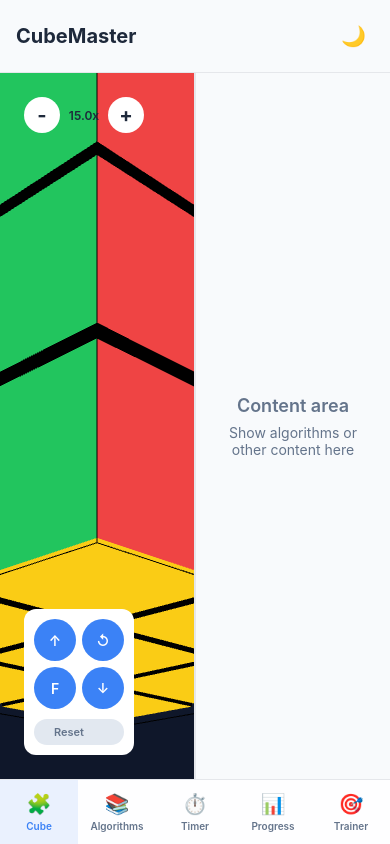
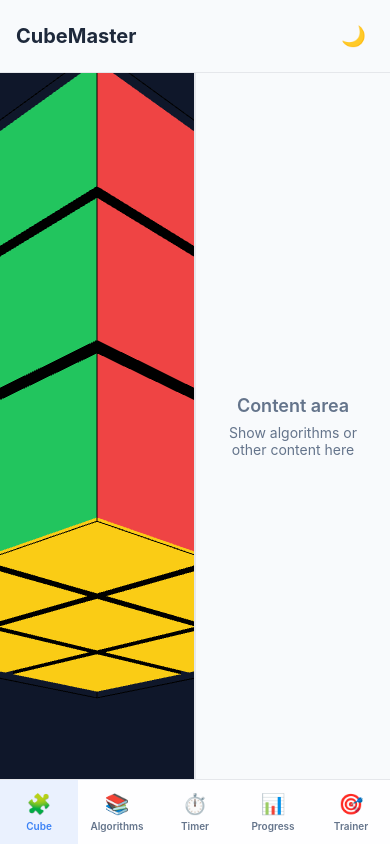
Before and after one commit to Logan-Heitkamp/rubix-cube-app, a React Native app: screen / in a window 390 px wide. Built offline with nearby package versions, Linux system fonts and the light colour scheme.

Commit message:
Remove view and zoom controls
- Removed rotation controls (4 corner buttons)
- Removed zoom controls (+/- buttons)
- Zoomed out camera (radius 8) to fit cube better on screen
- Simplified CubeView.tsx - cleaner and minimal

```diff
--- a/src/features/cube/CubeView.tsx
+++ b/src/features/cube/CubeView.tsx
@@ -1,14 +1,7 @@
 import React from 'react';
-import {
-  View,
-  StyleSheet,
-  TouchableOpacity,
-  Text,
-} from 'react-native';
-import { useCubeStore } from '../../store/useCubeStore';
+import { View, StyleSheet, Text } from 'react-native';
 import { useThemeStore } from '../../store/useThemeStore';
 import { MinimalCube } from './components/MinimalCube';
-import { CubeRotationControls } from './components/CubeRotationControls';
 import { SplitView } from './components/SplitView';
 
 interface CubeViewProps {
@@ -18,54 +11,15 @@ interface CubeViewProps {
 }
 
 export function CubeView({
-  showControls = true,
-  showRotationControls = true,
+  showControls = false,
+  showRotationControls = false,
   showFaceControls = false,
 }: CubeViewProps) {
-  const store = useCubeStore();
   const themeStore = useThemeStore();
   const theme = themeStore.colors;
-  const rotateFace = (x: number, y: number) => store.rotateFace(x, y);
-  const setZoom = (zoom: number) => store.setZoom(zoom);
-
-  const resetRotation = () => {
-    rotateFace(-25, 45);
-  };
 
   // Cube content (left pane)
-  const cubeContent = (
-    <View style={styles.cubeContainer}>
-      <MinimalCube />
-
-      {/* Rotation controls - positioned at bottom left */}
-      {showRotationControls && (
-        <View style={styles.rotationControlsContainer}>
-          <CubeRotationControls onReset={resetRotation} />
-        </View>
-      )}
-
-      {/* Zoom controls - positioned at top left */}
-      {showControls && (
-        <View style={styles.zoomContainer}>
-          <TouchableOpacity
-            style={[styles.zoomButton, { backgroundColor: theme.surface }]}
-            onPress={() => setZoom(Math.max(5, store.state.zoom - 1))}
-          >
-            <Text style={[styles.zoomText, { color: theme.text }]}>-</Text>
-          </TouchableOpacity>
-          <Text style={[styles.zoomLabel, { color: theme.text }]}>
-            {store.state.zoom.toFixed(1)}x
-          </Text>
-          <TouchableOpacity
-            style={[styles.zoomButton, { backgroundColor: theme.surface }]}
-            onPress={() => setZoom(Math.min(30, store.state.zoom + 1))}
-          >
-            <Text style={[styles.zoomText, { color: theme.text }]}>+</Text>
-          </TouchableOpacity>
-        </View>
-      )}
-    </View>
-  );
+  const cubeContent = <MinimalCube />;
 
   // Right pane content - currently empty, can be used for algorithms
   const rightContent = (
@@ -87,12 +41,6 @@ export function CubeView({
 }
 
 const styles = StyleSheet.create({
-  cubeContainer: {
-    flex: 1,
-    width: '100%',
-    height: '100%',
-    position: 'relative',
-  },
   rightPane: {
     flex: 1,
     width: '100%',
@@ -114,36 +62,4 @@ const styles = StyleSheet.create({
     fontSize: 14,
     textAlign: 'center',
   },
-  rotationControlsContainer: {
-    position: 'absolute',
-    bottom: 24,
-    left: 24,
-    zIndex: 10,
-  },
-  zoomContainer: {
-    position: 'absolute',
-    top: 24,
-    left: 24,
-    flexDirection: 'row',
-    alignItems: 'center',
-    gap: 4,
-    zIndex: 10,
-  },
-  zoomButton: {
-    width: 36,
-    height: 36,
-    borderRadius: 18,
-    alignItems: 'center',
-    justifyContent: 'center',
-  },
-  zoomText: {
-    fontSize: 20,
-    fontWeight: 'bold',
-  },
-  zoomLabel: {
-    fontSize: 12,
-    fontWeight: '600',
-    minWidth: 40,
-    textAlign: 'center',
-  },
 });
--- a/src/features/cube/components/MinimalCube.tsx
+++ b/src/features/cube/components/MinimalCube.tsx
@@ -38,7 +38,7 @@ export function MinimalCube({ showGrid = false }: MinimalCubeProps) {
     // Camera setup - positioned for left half view with slight angle
     const camera = new THREE.PerspectiveCamera(35, containerWidth / containerHeight, 0.1, 100);
     // Position camera to the left and up for a good viewing angle
-    camera.position.set(-2, 2, 6);
+    camera.position.set(-2, 2, 8);
     camera.lookAt(0, 0, 0);
     cameraRef.current = camera;
 
@@ -117,7 +117,7 @@ export function MinimalCube({ showGrid = false }: MinimalCubeProps) {
 
       // Rotate camera around the cube using spherical coordinates
       if (cameraRef.current && rendererRef.current) {
-        const radius = 7;
+        const radius = 8;
         const angleX = (rotationRef.current.x * Math.PI) / 180;
         const angleY = (rotationRef.current.y * Math.PI) / 180;
 
```
